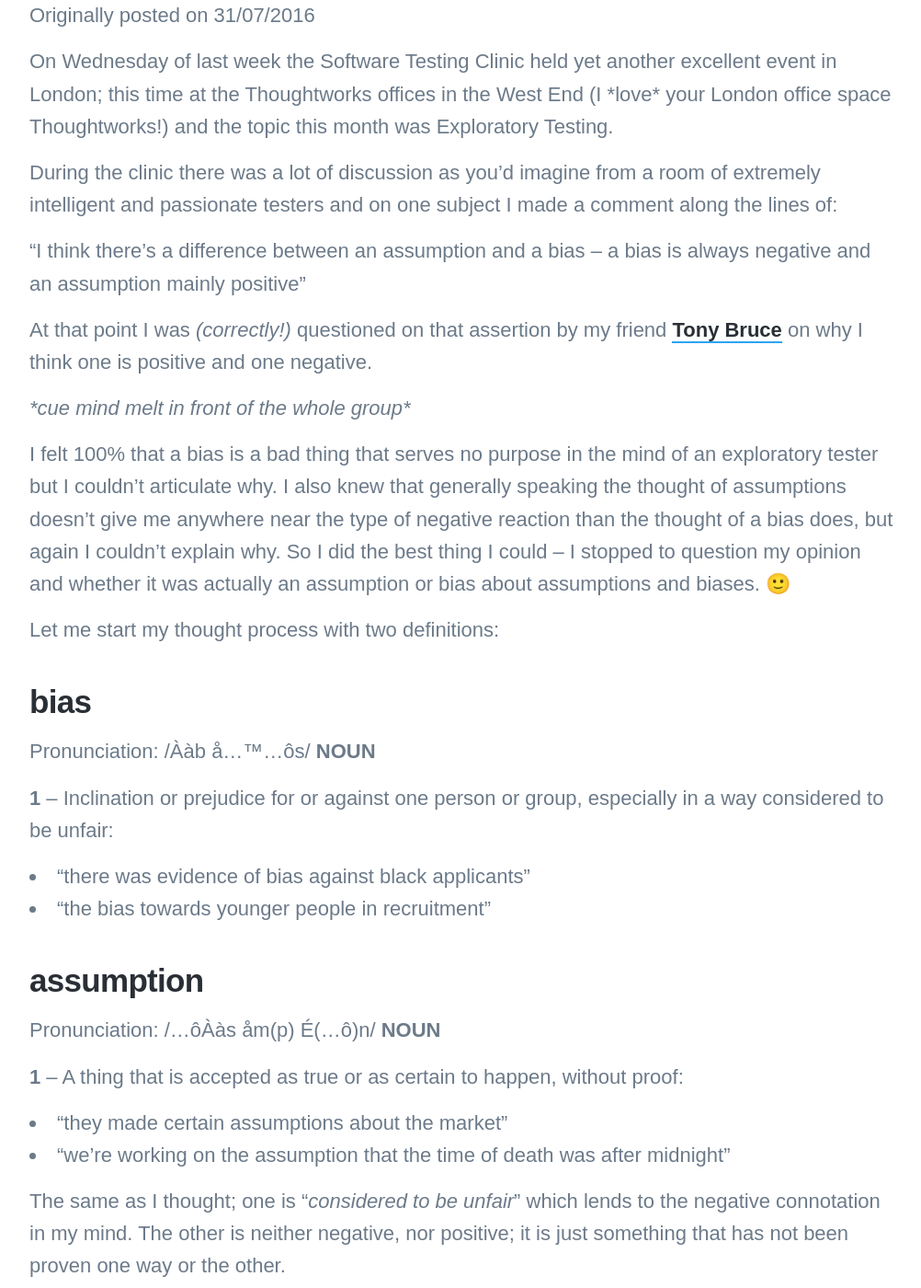
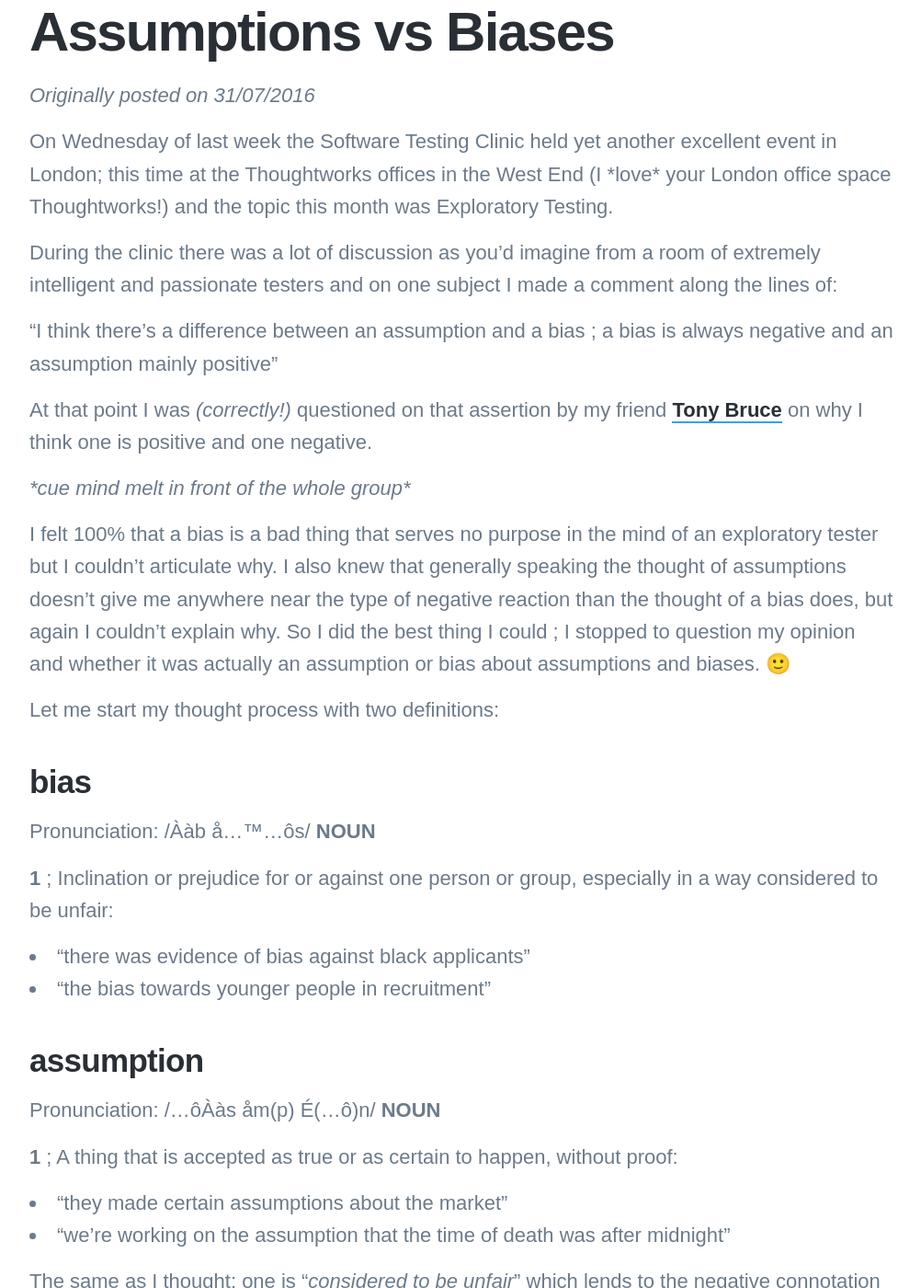
Before and after one commit to TheTestingMuse/thetestingmuse.github.io, a Jekyll site: the page built from _posts/2016-07-31-assumptions-vs-biases.md, in a window 1280 px wide and 1400 px high, scrolled down 668 px. Shown: the whole window at 92% size, without its empty margins (138-1140 px from the left). Built offline with Jekyll 4.4.1, drawn with Linux system fonts in a browser that asks for light colours; nearby versions of some CDN libraries; some web fonts are replaced; some of the changed lines change nothing that is shown; some of the changed text lies outside the part shown.

Commit message:
adjustig blog posts

```diff
--- a/_posts/2016-07-31-assumptions-vs-biases.md
+++ b/_posts/2016-07-31-assumptions-vs-biases.md
@@ -1,39 +1,31 @@
 ---
-id: 453
 title: Assumptions vs Biases
 date: 2016-07-31T18:41:37+01:00
-author: TheTestingMuse
+author: David
 layout: post
-guid: https://thetestingmuse.uk/?p=453
 permalink: /blog/assumptions-vs-biases/
-classic-editor-remember:
-  - classic-editor
-site-sidebar-layout:
-  - default
-site-content-layout:
-  - default
-theme-transparent-header-meta:
-  - default
-image: /wp-content/uploads/2020/01/biases.png
+image: /images/posts/biases.png
 categories:
   - Agile
   - Communication
   - Language
   - Testing
 ---
-Originally posted on 31/07/2016
+# Assumptions vs Biases
+
+_Originally posted on 31/07/2016_
 
 On Wednesday of last week the Software Testing Clinic held yet another excellent event in London; this time at the Thoughtworks offices in the West End (I \*love\* your London office space Thoughtworks!) and the topic this month was Exploratory Testing.
 
-During the clinic there was a lot of discussion as you&#8217;d imagine from a room of extremely intelligent and passionate testers and on one subject I made a comment along the lines of:
+During the clinic there was a lot of discussion as you'd imagine from a room of extremely intelligent and passionate testers and on one subject I made a comment along the lines of:
 
-&#8220;I think there&#8217;s a difference between an assumption and a bias &#8211; a bias is always negative and an assumption mainly positive&#8221;
+"I think there's a difference between an assumption and a bias ; a bias is always negative and an assumption mainly positive"
 
 At that point I was _(correctly!)_ questioned on that assertion by my friend [Tony Bruce](https://twitter.com/tonybruce77) on why I think one is positive and one negative.
 
 _\*cue mind melt in front of the whole group\*_
 
-I felt 100% that a bias is a bad thing that serves no purpose in the mind of an exploratory tester but I couldn&#8217;t articulate why. I also knew that generally speaking the thought of assumptions doesn&#8217;t give me anywhere near the type of negative reaction than the thought of a bias does, but again I couldn&#8217;t explain why. So I did the best thing I could &#8211; I stopped to question my opinion and whether it was actually an assumption or bias about assumptions and biases. 🙂
+I felt 100% that a bias is a bad thing that serves no purpose in the mind of an exploratory tester but I couldn't articulate why. I also knew that generally speaking the thought of assumptions doesn't give me anywhere near the type of negative reaction than the thought of a bias does, but again I couldn't explain why. So I did the best thing I could ; I stopped to question my opinion and whether it was actually an assumption or bias about assumptions and biases. 🙂
 
 Let me start my thought process with two definitions:
 
@@ -41,40 +33,40 @@
 
 Pronunciation: /Ààb å…™…ôs/ **NOUN**
 
-**1** &#8211; Inclination or prejudice for or against one person or group, especially in a way considered to be unfair:
+**1** ; Inclination or prejudice for or against one person or group, especially in a way considered to be unfair:
 
-  * &#8220;there was evidence of bias against black applicants&#8221;
-  * &#8220;the bias towards younger people in recruitment&#8221;
+  * "there was evidence of bias against black applicants"
+  * "the bias towards younger people in recruitment"
 
 ## **assumption**
 
 Pronunciation: /…ôÀàs åm(p) É(…ô)n/ **NOUN**
 
-**1** &#8211; A thing that is accepted as true or as certain to happen, without proof:
+**1** ; A thing that is accepted as true or as certain to happen, without proof:
 
-  * &#8220;they made certain assumptions about the market&#8221;
-  * &#8220;we&#8217;re working on the assumption that the time of death was after midnight&#8221;
+  * "they made certain assumptions about the market"
+  * "we're working on the assumption that the time of death was after midnight"
 
-The same as I thought; one is &#8220;_considered to be unfair_&#8221; which lends to the negative connotation in my mind. The other is neither negative, nor positive; it is just something that has not been proven one way or the other.
+The same as I thought; one is "_considered to be unfair_" which lends to the negative connotation in my mind. The other is neither negative, nor positive; it is just something that has not been proven one way or the other.
 
 ### Assumptions
 
-How does that apply to my testing? Well from my perspective an assumption is something active &#8211; it&#8217;s the deliberate initiation of a thought designed to bring that thought to the front of my mind while testing so that I can prove/disprove it (Tony Bruce defined this as a &#8216;test idea&#8217; which is definitely another great description for it &#8211; thanks Tony!) Some examples would be:
+How does that apply to my testing? Well from my perspective an assumption is something active ; it's the deliberate initiation of a thought designed to bring that thought to the front of my mind while testing so that I can prove/disprove it (Tony Bruce defined this as a &#8216;test idea' which is definitely another great description for it ; thanks Tony!) Some examples would be:
 
   1. I assume that the logo at the top of this page will have a hyperlink back to the homepage.
   2. I assume that the navigation items all have hyperlinks to their correct pages.
   3. I assume that if I do not enter the mandatory fields on this form that some validation will take place and I will be presented with a suitable error explaining that the form could not be submitted in its current state and that I need to make some specific corrections in order for the form data to be submitted correctly.
 
-All of those assumptions are things I actively think about and set out to prove or disprove during my testing. They are active, mainly positive thoughts used during testing. One of my amazing colleagues [Deborah](https://twitter.com/deborah_reid19) also added that for seasoned testers it&#8217;s more likely that experience and domain knowledge over the years leads to a filtering of assumptions too; any time an assumption has been made in the past and it was wrong it was probably moved it out of a tester&#8217;s internal &#8220;safe&#8221; assumptions list and into an internal &#8220;unsafe&#8221; assumptions list (or in my case it&#8217;s removed from being an assumption completely and treated instead as an &#8220;unknown&#8221;)
+All of those assumptions are things I actively think about and set out to prove or disprove during my testing. They are active, mainly positive thoughts used during testing. One of my amazing colleagues [Deborah](https://twitter.com/deborah_reid19) also added that for seasoned testers it's more likely that experience and domain knowledge over the years leads to a filtering of assumptions too; any time an assumption has been made in the past and it was wrong it was probably moved it out of a tester's internal "safe" assumptions list and into an internal "unsafe" assumptions list (or in my case it's removed from being an assumption completely and treated instead as an "unknown")
 
 ### Biases
 
-A bias on the other hand is something passive and that I&#8217;m often unaware of until I break my normal processes, sit down and ask myself whether there&#8217;s any bias being applied. It&#8217;s something I likely do as a natural process without realising it, whether that process came from previous experience, heuristics or just the way I think normally. A bias for me is generally a negative thing as it can potentially lead me away from things to explore that may be important or ways of working that are more efficient. Some examples would be:
+A bias on the other hand is something passive and that I'm often unaware of until I break my normal processes, sit down and ask myself whether there's any bias being applied. It's something I likely do as a natural process without realising it, whether that process came from previous experience, heuristics or just the way I think normally. A bias for me is generally a negative thing as it can potentially lead me away from things to explore that may be important or ways of working that are more efficient. Some examples would be:
 
   1. I have a bias to navigating websites with my mouse; I use the mouse wheel to scroll, I move the mouse cursor to elements and click links rather than using keyboard navigation to scroll, tabbing through elements and select them with Space/Return. Unless I actively think about that (and in the process turn that bias into an assumption that tabbing through links and selecting them will be as effective as clicking) I could miss the fact that the tab order is completely erratic because of that bias.
-  2. When testing new websites for clients I have a bias toward believing what the browser Status Bar tells me a link is. I know there&#8217;s a possibility the link displayed in the Status Bar won&#8217;t necessarily be the \*actual\* link but as I see no reason for a project owner to deceive me I trust that the link shown is the link that will be opened. It may be that the client has decided to make links look &#8216;neat&#8217; by adding a hover status to them and I wouldn&#8217;t initially know because of that bias.
-  3. I have a bias toward using my Windows machine for my test tools. Unless there&#8217;s a specific tool I need that is better on Linux or Mac I use what I&#8217;ve used for years. There are likely lots of excellent tools on other environments that I don&#8217;t know of because those environments aren&#8217;t used enough by me. My efficiency is undoubtedly compromised occasionally because of that bias.
+  2. When testing new websites for clients I have a bias toward believing what the browser Status Bar tells me a link is. I know there's a possibility the link displayed in the Status Bar won't necessarily be the \*actual\* link but as I see no reason for a project owner to deceive me I trust that the link shown is the link that will be opened. It may be that the client has decided to make links look 'neat' by adding a hover status to them and I wouldn't initially know because of that bias.
+  3. I have a bias toward using my Windows machine for my test tools. Unless there's a specific tool I need that is better on Linux or Mac I use what I've used for years. There are likely lots of excellent tools on other environments that I don't know of because those environments aren't used enough by me. My efficiency is undoubtedly compromised occasionally because of that bias.
 
 So there you have it; my (possibly over-thinking it!) definition of how I see Assumptions vs Biases in exploratory testing.
 
-_EDIT: In this post I&#8217;m talking about the **bias itself**, not the outcome of the bias (which could be positive, neutral, negative or anywhere in between) which is a separate topic 😉_
+_EDIT: In this post I'm talking about the **bias itself**, not the outcome of the bias (which could be positive, neutral, negative or anywhere in between) which is a separate topic 😉_
```
